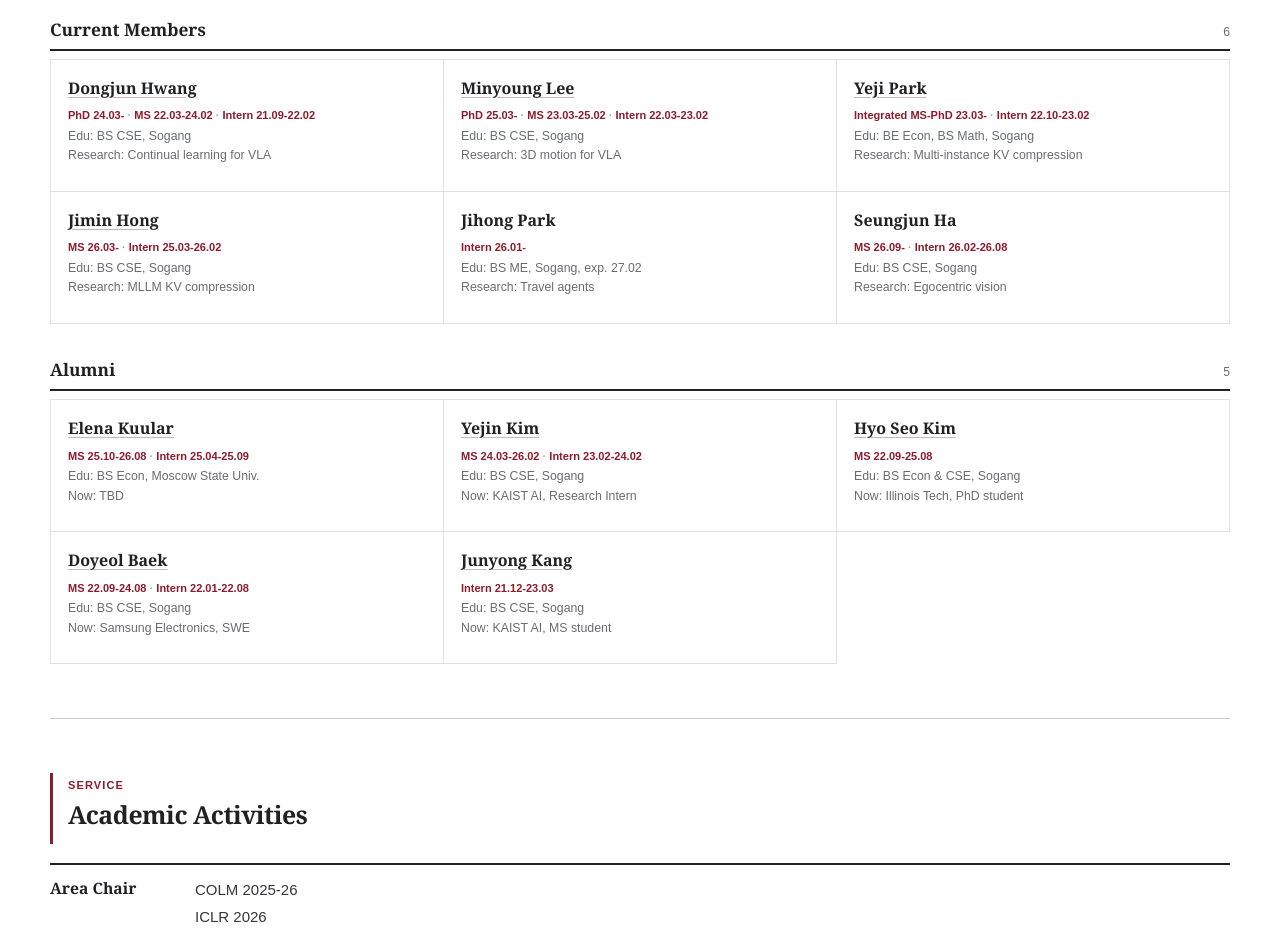
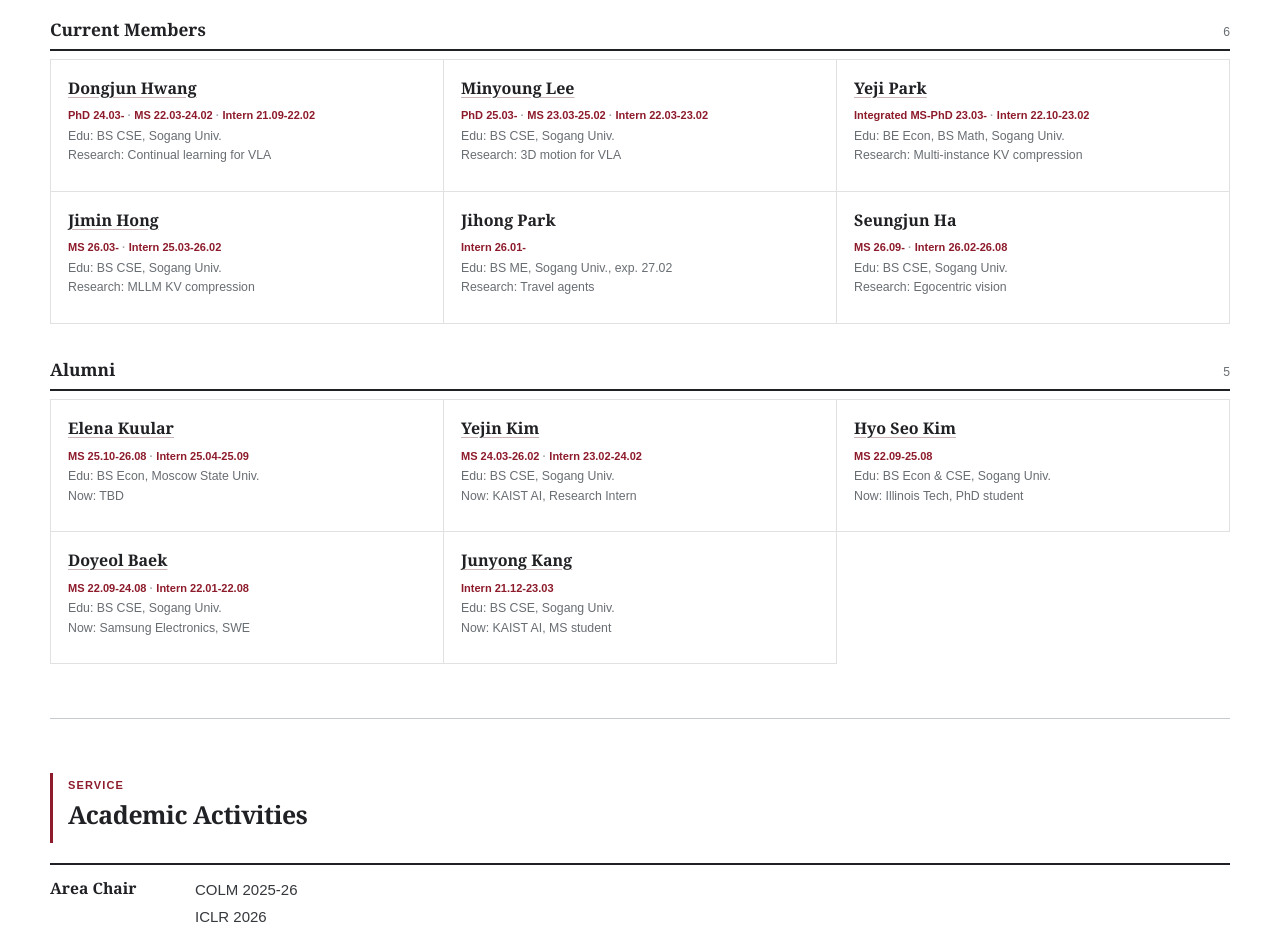
Before and after one commit to junsukchoe/junsukchoe.github.io, a plain HTML site: page index.html in a window 1280 px wide. Shown: the part 1890-2818 px from the top of the page. Drawn offline with Linux system fonts and the light colour scheme.

Commit message:
Standardize institution names with "Univ." suffix in People section
Co-Authored-By: Claude Sonnet 5 <noreply@anthropic.com>

```diff
--- a/index.html
+++ b/index.html
@@ -157,12 +157,12 @@
               <span>6</span>
             </div>
             <ul class="people-list">
-              <li><a href="https://dongjunhwang.github.io" target="_blank" rel="noreferrer">Dongjun Hwang</a><div class="person-meta"><div class="period-list"><span>PhD 24.03-</span><span>MS 22.03-24.02</span><span>Intern 21.09-22.02</span></div><span>Edu: BS CSE, Sogang</span><span>Research: Continual learning for VLA</span></div></li>
-              <li><a href="https://sites.google.com/view/minyoung-lee" target="_blank" rel="noreferrer">Minyoung Lee</a><div class="person-meta"><div class="period-list"><span>PhD 25.03-</span><span>MS 23.03-25.02</span><span>Intern 22.03-23.02</span></div><span>Edu: BS CSE, Sogang</span><span>Research: 3D motion for VLA</span></div></li>
-              <li><a href="https://yejipark-m.github.io" target="_blank" rel="noreferrer">Yeji Park</a><div class="person-meta"><div class="period-list"><span>Integrated MS-PhD 23.03-</span><span>Intern 22.10-23.02</span></div><span>Edu: BE Econ, BS Math, Sogang</span><span>Research: Multi-instance KV compression</span></div></li>
-              <li><a href="https://sites.google.com/view/jimin-hong?usp=sharing" target="_blank" rel="noreferrer">Jimin Hong</a><div class="person-meta"><div class="period-list"><span>MS 26.03-</span><span>Intern 25.03-26.02</span></div><span>Edu: BS CSE, Sogang</span><span>Research: MLLM KV compression</span></div></li>
-              <li>Jihong Park<div class="person-meta"><div class="period-list"><span>Intern 26.01-</span></div><span>Edu: BS ME, Sogang, exp. 27.02</span><span>Research: Travel agents</span></div></li>
-              <li>Seungjun Ha<div class="person-meta"><div class="period-list"><span>MS 26.09-</span><span>Intern 26.02-26.08</span></div><span>Edu: BS CSE, Sogang</span><span>Research: Egocentric vision</span></div></li>
+              <li><a href="https://dongjunhwang.github.io" target="_blank" rel="noreferrer">Dongjun Hwang</a><div class="person-meta"><div class="period-list"><span>PhD 24.03-</span><span>MS 22.03-24.02</span><span>Intern 21.09-22.02</span></div><span>Edu: BS CSE, Sogang Univ.</span><span>Research: Continual learning for VLA</span></div></li>
+              <li><a href="https://sites.google.com/view/minyoung-lee" target="_blank" rel="noreferrer">Minyoung Lee</a><div class="person-meta"><div class="period-list"><span>PhD 25.03-</span><span>MS 23.03-25.02</span><span>Intern 22.03-23.02</span></div><span>Edu: BS CSE, Sogang Univ.</span><span>Research: 3D motion for VLA</span></div></li>
+              <li><a href="https://yejipark-m.github.io" target="_blank" rel="noreferrer">Yeji Park</a><div class="person-meta"><div class="period-list"><span>Integrated MS-PhD 23.03-</span><span>Intern 22.10-23.02</span></div><span>Edu: BE Econ, BS Math, Sogang Univ.</span><span>Research: Multi-instance KV compression</span></div></li>
+              <li><a href="https://sites.google.com/view/jimin-hong?usp=sharing" target="_blank" rel="noreferrer">Jimin Hong</a><div class="person-meta"><div class="period-list"><span>MS 26.03-</span><span>Intern 25.03-26.02</span></div><span>Edu: BS CSE, Sogang Univ.</span><span>Research: MLLM KV compression</span></div></li>
+              <li>Jihong Park<div class="person-meta"><div class="period-list"><span>Intern 26.01-</span></div><span>Edu: BS ME, Sogang Univ., exp. 27.02</span><span>Research: Travel agents</span></div></li>
+              <li>Seungjun Ha<div class="person-meta"><div class="period-list"><span>MS 26.09-</span><span>Intern 26.02-26.08</span></div><span>Edu: BS CSE, Sogang Univ.</span><span>Research: Egocentric vision</span></div></li>
             </ul>
           </div>
           <div class="people-group">
@@ -172,10 +172,10 @@
             </div>
             <ul class="people-list">
               <li><a href="https://www.linkedin.com/in/elena-kuular/?originalSubdomain=kr" target="_blank" rel="noreferrer">Elena Kuular</a><div class="person-meta"><div class="period-list"><span>MS 25.10-26.08</span><span>Intern 25.04-25.09</span></div><span>Edu: BS Econ, Moscow State Univ.</span><span>Now: TBD</span></div></li>
-              <li><a href="https://sites.google.com/view/yejin-c-kim/" target="_blank" rel="noreferrer">Yejin Kim</a><div class="person-meta"><div class="period-list"><span>MS 24.03-26.02</span><span>Intern 23.02-24.02</span></div><span>Edu: BS CSE, Sogang</span><span>Now: KAIST AI, Research Intern</span></div></li>
-              <li><a href="https://sites.google.com/view/hyoseokim" target="_blank" rel="noreferrer">Hyo Seo Kim</a><div class="person-meta"><div class="period-list"><span>MS 22.09-25.08</span></div><span>Edu: BS Econ & CSE, Sogang</span><span>Now: Illinois Tech, PhD student</span></div></li>
-              <li><a href="https://sites.google.com/view/dobaek" target="_blank" rel="noreferrer">Doyeol Baek</a><div class="person-meta"><div class="period-list"><span>MS 22.09-24.08</span><span>Intern 22.01-22.08</span></div><span>Edu: BS CSE, Sogang</span><span>Now: Samsung Electronics, SWE</span></div></li>
-              <li><a href="https://sites.google.com/view/junyongkang/home" target="_blank" rel="noreferrer">Junyong Kang</a><div class="person-meta"><div class="period-list"><span>Intern 21.12-23.03</span></div><span>Edu: BS CSE, Sogang</span><span>Now: KAIST AI, MS student</span></div></li>
+              <li><a href="https://sites.google.com/view/yejin-c-kim/" target="_blank" rel="noreferrer">Yejin Kim</a><div class="person-meta"><div class="period-list"><span>MS 24.03-26.02</span><span>Intern 23.02-24.02</span></div><span>Edu: BS CSE, Sogang Univ.</span><span>Now: KAIST AI, Research Intern</span></div></li>
+              <li><a href="https://sites.google.com/view/hyoseokim" target="_blank" rel="noreferrer">Hyo Seo Kim</a><div class="person-meta"><div class="period-list"><span>MS 22.09-25.08</span></div><span>Edu: BS Econ & CSE, Sogang Univ.</span><span>Now: Illinois Tech, PhD student</span></div></li>
+              <li><a href="https://sites.google.com/view/dobaek" target="_blank" rel="noreferrer">Doyeol Baek</a><div class="person-meta"><div class="period-list"><span>MS 22.09-24.08</span><span>Intern 22.01-22.08</span></div><span>Edu: BS CSE, Sogang Univ.</span><span>Now: Samsung Electronics, SWE</span></div></li>
+              <li><a href="https://sites.google.com/view/junyongkang/home" target="_blank" rel="noreferrer">Junyong Kang</a><div class="person-meta"><div class="period-list"><span>Intern 21.12-23.03</span></div><span>Edu: BS CSE, Sogang Univ.</span><span>Now: KAIST AI, MS student</span></div></li>
             </ul>
           </div>
         </div>
```
